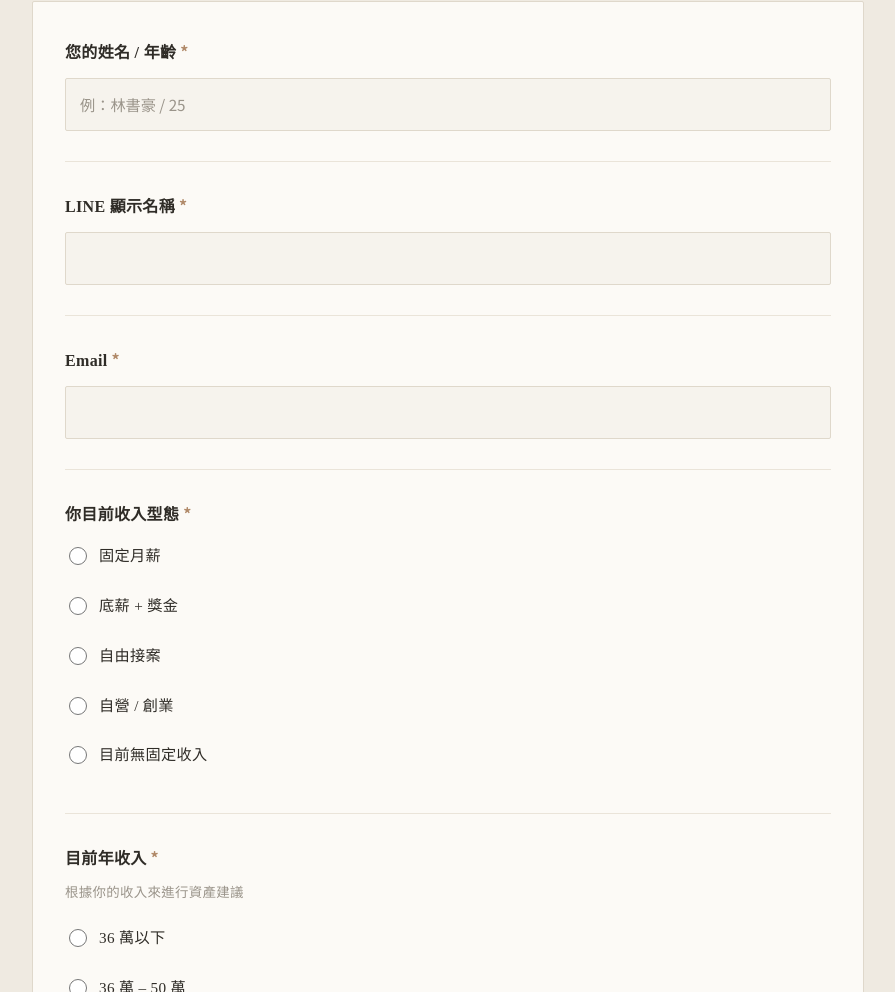
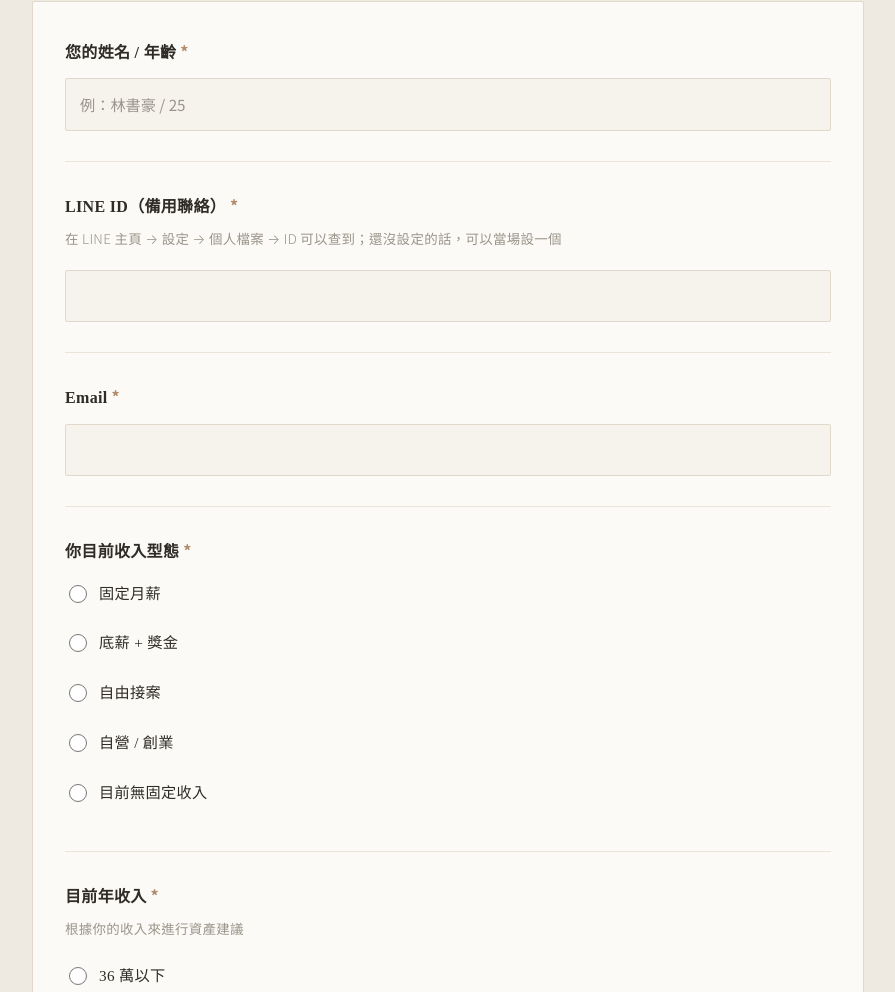
Before and after one commit to geniusjohn0502/consult, a plain HTML site: page index.html in a window 1280 px wide. Shown: the part 6450-7442 px from the top of the page, without its empty margins (192-1087 px from the left). Drawn offline with Linux system fonts and the light colour scheme.

Commit message:
表單：「LINE 顯示名稱」改成「LINE ID（備用聯絡）」，加查 ID 的提示小字（灰哥 11/22：顯示名稱沒辦法加好友）
Co-Authored-By: Claude Opus 5.5 <noreply@anthropic.com>

```diff
--- a/index.html
+++ b/index.html
@@ -610,8 +610,9 @@ footer.site p{max-width:46em}
         </div>
 
         <div class="fq" data-req>
-          <label for="f-line">LINE 顯示名稱<span class="req">*</span></label>
-          <input type="text" id="f-line" name="entry.1460431145">
+          <label for="f-line">LINE ID（備用聯絡）<span class="req">*</span></label>
+          <span class="hint">在 LINE 主頁 → 設定 → 個人檔案 → ID 可以查到；還沒設定的話，可以當場設一個</span>
+          <input type="text" id="f-line" name="entry.1460431145" autocomplete="off" autocapitalize="off" spellcheck="false">
           <span class="err">這題必填</span>
         </div>
 
```
